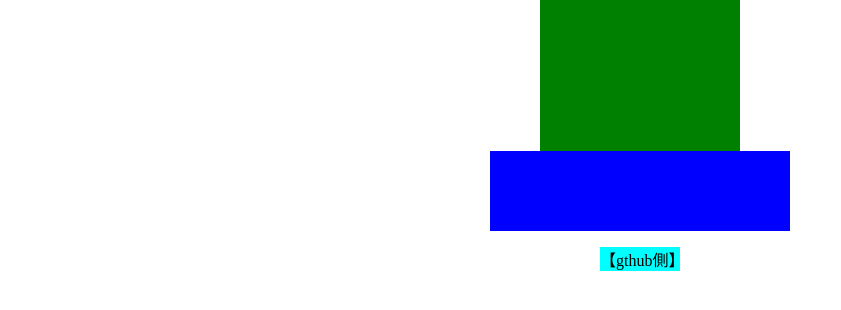
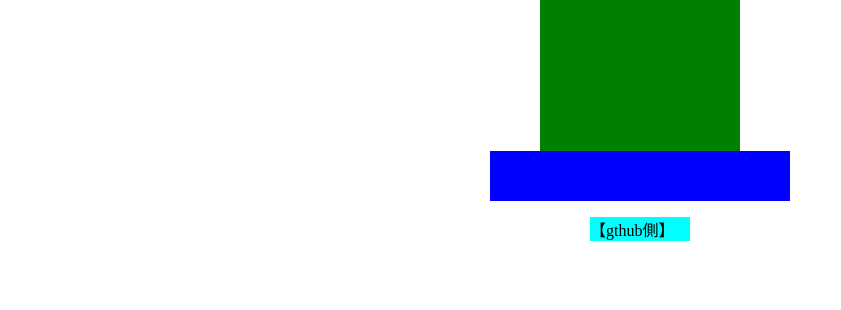
Before and after one commit to RyujiPointZero/RyujiPointZero.fnd20, a plain HTML site: page index.html in a window 1280 px wide. Shown: the part 138-448 px from the top of the page, without its empty margins (0-841 px from the left). Drawn offline with Linux system fonts and the light colour scheme.

Commit message:
Update FinalDocRyuji.css

```diff
--- a/FinalDocRyuji.css
+++ b/FinalDocRyuji.css
@@ -6,13 +6,13 @@
 }
 .bluebox {
     width: 300px;
-    height: 80px;
+    height: 50px;
 
     background-color: blue;
     margin: 0 auto;
 }
 .Name1 {
-    width: 80px;
+    width: 100px;
     background-color: aqua;
     color: black;
     margin: 0 auto;
```
